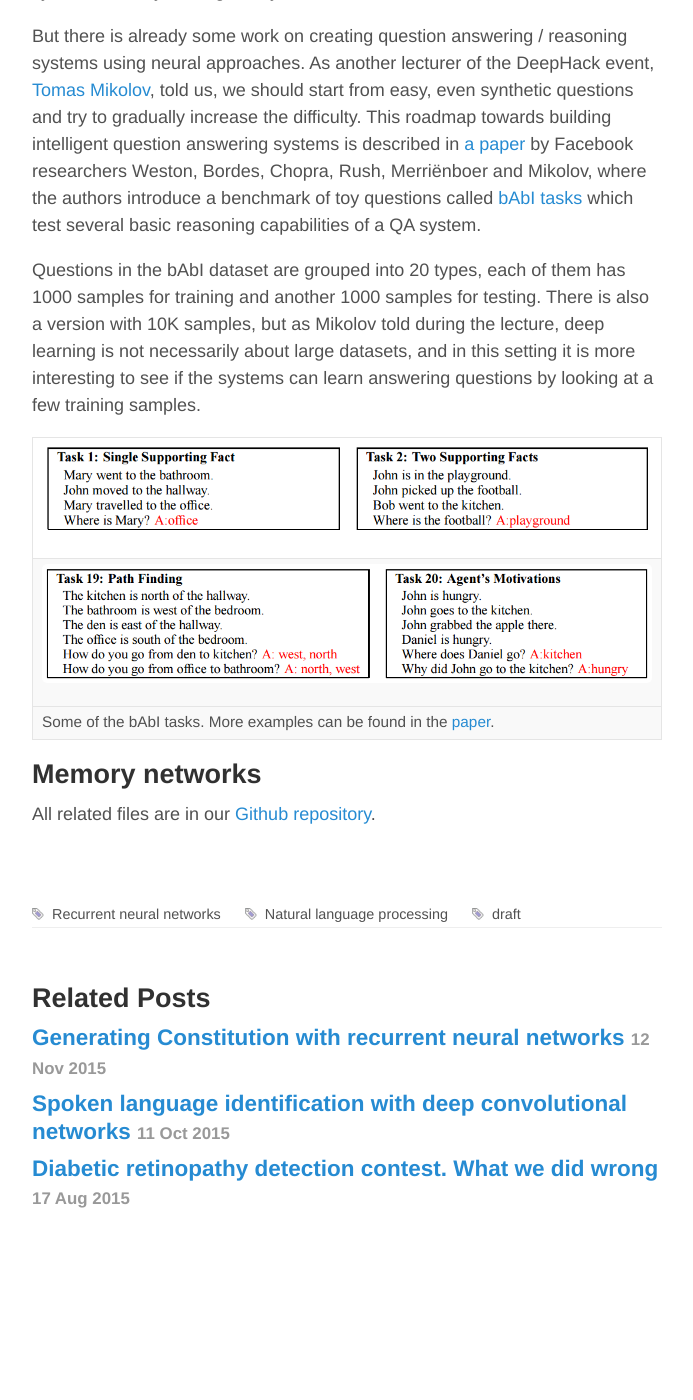
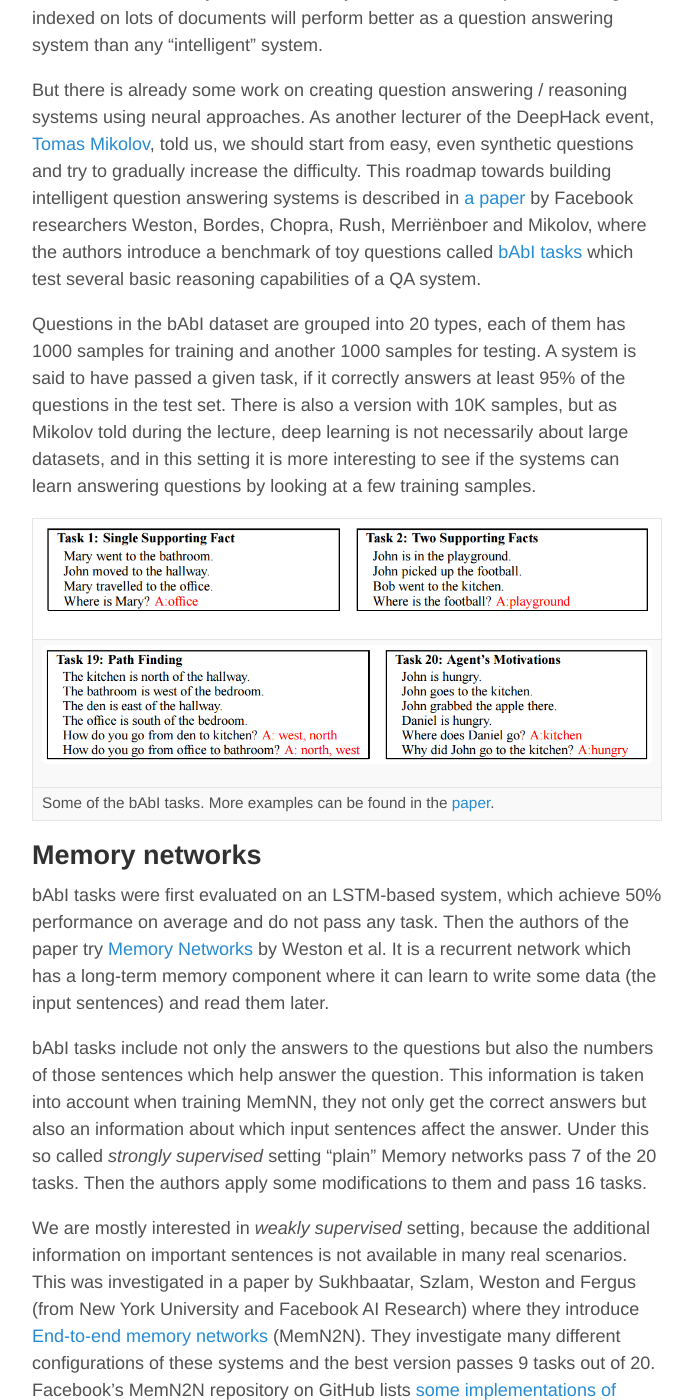
Before and after one commit to YerevaNN/yerevann.github.io, a Jekyll site: the page built from _posts/2016-02-05-implementing-dynamic-memory-networks.md, in a window 1280 px wide and 1400 px high, scrolled down 910 px. Shown: the whole window, without its empty margins (293-986 px from the left). Built offline with Jekyll 4.4.1, drawn with Linux system fonts in a browser that asks for light colours; comment, search, counter and statistics services are not loaded; before the commit the page ends 2211 px from its top, so only the background shows below that; some of the changed text lies outside the part shown.

Commit message:
DMN - memory networks

```diff
--- a/_posts/2016-02-05-implementing-dynamic-memory-networks.md
+++ b/_posts/2016-02-05-implementing-dynamic-memory-networks.md
@@ -22,7 +22,7 @@
 
 But there is already some work on creating question answering / reasoning systems using neural approaches. As another lecturer of the DeepHack event, [Tomas Mikolov](https://www.youtube.com/watch?v=gi4Zf59_IcU), told us, we should start from easy, even synthetic questions and try to gradually increase the difficulty. This roadmap towards building intelligent question answering systems is described in [a paper](http://arxiv.org/abs/1502.05698) by Facebook researchers Weston, Bordes, Chopra, Rush, Merriënboer and Mikolov, where the authors introduce a benchmark of toy questions called [bAbI tasks](http://fb.ai/babi) which test several basic reasoning capabilities of a QA system.
 
-Questions in the bAbI dataset are grouped into 20 types, each of them has 1000 samples for training and another 1000 samples for testing. There is also a version with 10K samples, but as Mikolov told during the lecture, deep learning is not necessarily about large datasets, and in this setting it is more interesting to see if the systems can learn answering questions by looking at a few training samples.
+Questions in the bAbI dataset are grouped into 20 types, each of them has 1000 samples for training and another 1000 samples for testing. A system is said to have passed a given task, if it correctly answers at least 95% of the questions in the test set. There is also a version with 10K samples, but as Mikolov told during the lecture, deep learning is not necessarily about large datasets, and in this setting it is more interesting to see if the systems can learn answering questions by looking at a few training samples.
 
 |![some of the bAbI tasks](/public/2016-02-06/babi1.png "some of the bAbI tasks") |
 | --- |
@@ -33,6 +33,23 @@
 
 ## Memory networks
 
+bAbI tasks were first evaluated on an LSTM-based system, which achieve 50% performance on average and do not pass any task. Then the authors of the paper try [Memory Networks](http://arxiv.org/abs/1410.3916) by Weston et al. It is a recurrent network which has a long-term memory component where it can learn to write some data (the input sentences) and read them later.
+
+bAbI tasks include not only the answers to the questions but also the numbers of those sentences which help answer the question. This information is taken into account when training MemNN, they not only get the correct answers but also an information about which input sentences affect the answer. Under this so called _strongly supervised_ setting "plain" Memory networks pass 7 of the 20 tasks. Then the authors apply some modifications to them and pass 16 tasks.
+
+We are mostly interested in _weakly supervised_ setting, because the additional information on important sentences is not available in many real scenarios. This was investigated in a paper by Sukhbaatar, Szlam, Weston and Fergus (from New York University and Facebook AI Research) where they introduce [End-to-end memory networks](http://arxiv.org/abs/1503.08895) (MemN2N). They investigate many different configurations of these systems and the best version passes 9 tasks out of 20. Facebook's MemN2N repository on GitHub lists [some implementations of MemN2N](https://github.com/facebook/MemNN).
+
+## Dynamic memory networks
+
+
+
+## Next steps
+
+Overfitting.
+
+Answer choices.
+
+Evaluate on MCTest.
 
 
 
```
